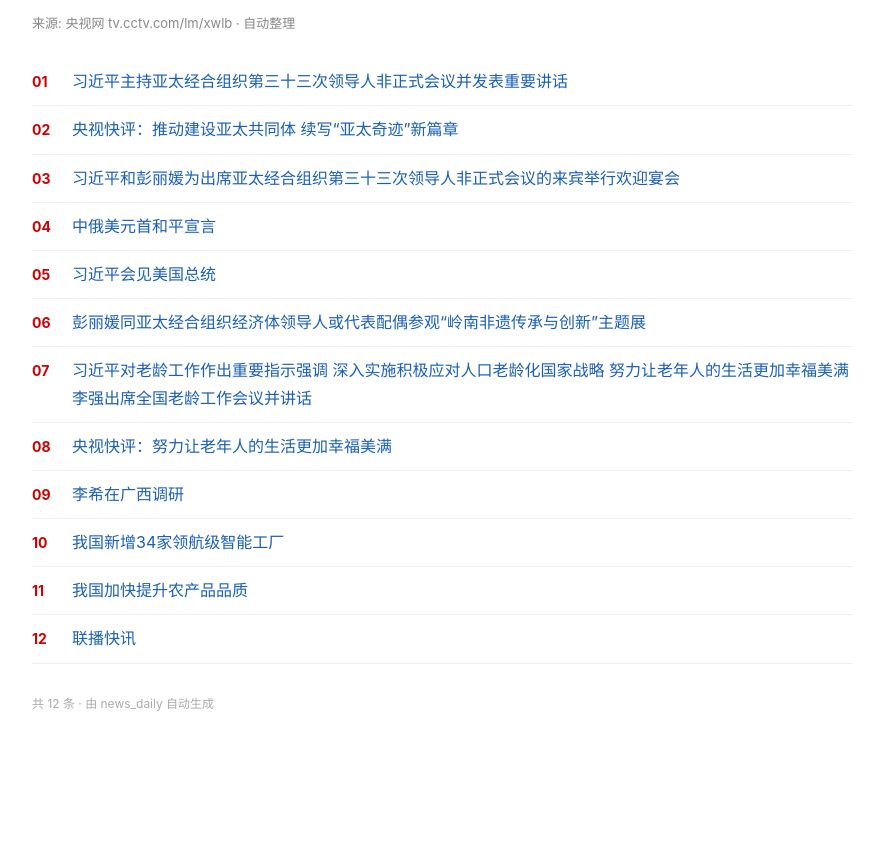
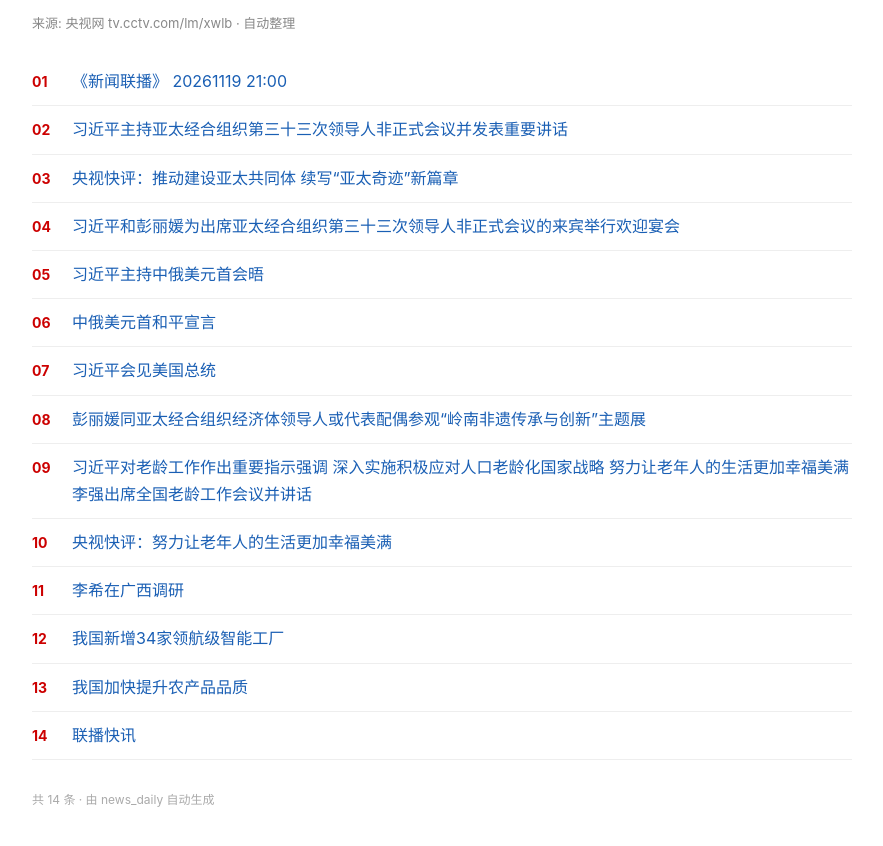
Before and after one commit to ichenc/news_daily, a plain HTML site: page 2026年/11月/19.html in a window 1280 px wide. Shown: the part 80-926 px from the top of the page, without its empty margins (198-1081 px from the left). Before the commit the page ends 834 px from the top, so only its background shows below. Drawn offline with Linux system fonts and the light colour scheme.

Commit message:
auto: 新闻联播 2026-11-19

```diff
--- a/2026年/11月/19.html
+++ b/2026年/11月/19.html
@@ -16,17 +16,19 @@ footer{margin-top:30px;color:#aaa;font-size:12px}
 <h1>新闻联播 · 2026年11月19日</h1>
 <div class="meta">来源: 央视网 tv.cctv.com/lm/xwlb · 自动整理</div>
 
-<ol><li class="item"><span class="num">01</span><a href="https://tv.cctv.com/2026/11/19/VIDE3I88nmWbFYOEXesSD9Xr261119.shtml" target="_blank">习近平主持亚太经合组织第三十三次领导人非正式会议并发表重要讲话</a></li>
-<li class="item"><span class="num">02</span><a href="https://tv.cctv.com/2026/11/19/VIDEvlq3JEl321PTrhiJ7fWH261119.shtml" target="_blank">央视快评：推动建设亚太共同体 续写“亚太奇迹”新篇章</a></li>
-<li class="item"><span class="num">03</span><a href="https://tv.cctv.com/2026/11/19/VIDEmjqxJhAa4PEQ91obruUn261119.shtml" target="_blank">习近平和彭丽媛为出席亚太经合组织第三十三次领导人非正式会议的来宾举行欢迎宴会</a></li>
-<li class="item"><span class="num">04</span><a href="https://tv.cctv.com/2026/11/19/VIDE3ODjQYrxazxB8tNApphd261119.shtml" target="_blank">中俄美元首和平宣言</a></li>
-<li class="item"><span class="num">05</span><a href="https://tv.cctv.com/2026/11/19/VIDE8A4RmuQcW3NVmjf5vDot261119.shtml" target="_blank">习近平会见美国总统</a></li>
-<li class="item"><span class="num">06</span><a href="https://tv.cctv.com/2026/11/19/VIDEoo7ViEyHPFi1Ira4YNni261119.shtml" target="_blank">彭丽媛同亚太经合组织经济体领导人或代表配偶参观“岭南非遗传承与创新”主题展</a></li>
-<li class="item"><span class="num">07</span><a href="https://tv.cctv.com/2026/11/19/VIDEDSdzinNG5CkZ6kFxG9da261119.shtml" target="_blank">习近平对老龄工作作出重要指示强调 深入实施积极应对人口老龄化国家战略 努力让老年人的生活更加幸福美满 李强出席全国老龄工作会议并讲话</a></li>
-<li class="item"><span class="num">08</span><a href="https://tv.cctv.com/2026/11/19/VIDEWhbcPTS87AemTZnAQHEi261119.shtml" target="_blank">央视快评：努力让老年人的生活更加幸福美满</a></li>
-<li class="item"><span class="num">09</span><a href="https://tv.cctv.com/2026/11/19/VIDEwAPNeeyUuxt85lvekFFa261119.shtml" target="_blank">李希在广西调研</a></li>
-<li class="item"><span class="num">10</span><a href="https://tv.cctv.com/2026/11/19/VIDE2FyQf4YHBR3kpsgiYXly261119.shtml" target="_blank">我国新增34家领航级智能工厂</a></li>
-<li class="item"><span class="num">11</span><a href="https://tv.cctv.com/2026/11/19/VIDEIUWMfkL8bxz5QkAUypEY261119.shtml" target="_blank">我国加快提升农产品品质</a></li>
-<li class="item"><span class="num">12</span><a href="https://tv.cctv.com/2026/11/19/VIDEMnbT3GcvnypoTc0FCfoE261119.shtml" target="_blank">联播快讯</a></li></ol>
-<footer>共 12 条 · 由 news_daily 自动生成</footer>
+<ol><li class="item"><span class="num">01</span><a href="https://tv.cctv.com/2026/11/19/VIDEMO4XRFz6heHFAoNIqZhL261119.shtml" target="_blank">《新闻联播》 20261119 21:00</a></li>
+<li class="item"><span class="num">02</span><a href="https://tv.cctv.com/2026/11/19/VIDE3I88nmWbFYOEXesSD9Xr261119.shtml" target="_blank">习近平主持亚太经合组织第三十三次领导人非正式会议并发表重要讲话</a></li>
+<li class="item"><span class="num">03</span><a href="https://tv.cctv.com/2026/11/19/VIDEvlq3JEl321PTrhiJ7fWH261119.shtml" target="_blank">央视快评：推动建设亚太共同体 续写“亚太奇迹”新篇章</a></li>
+<li class="item"><span class="num">04</span><a href="https://tv.cctv.com/2026/11/19/VIDEmjqxJhAa4PEQ91obruUn261119.shtml" target="_blank">习近平和彭丽媛为出席亚太经合组织第三十三次领导人非正式会议的来宾举行欢迎宴会</a></li>
+<li class="item"><span class="num">05</span><a href="https://tv.cctv.com/2026/11/19/VIDEtxpIi5fymnzINRpxfO4P261119.shtml" target="_blank">习近平主持中俄美元首会晤</a></li>
+<li class="item"><span class="num">06</span><a href="https://tv.cctv.com/2026/11/19/VIDE3ODjQYrxazxB8tNApphd261119.shtml" target="_blank">中俄美元首和平宣言</a></li>
+<li class="item"><span class="num">07</span><a href="https://tv.cctv.com/2026/11/19/VIDE8A4RmuQcW3NVmjf5vDot261119.shtml" target="_blank">习近平会见美国总统</a></li>
+<li class="item"><span class="num">08</span><a href="https://tv.cctv.com/2026/11/19/VIDEoo7ViEyHPFi1Ira4YNni261119.shtml" target="_blank">彭丽媛同亚太经合组织经济体领导人或代表配偶参观“岭南非遗传承与创新”主题展</a></li>
+<li class="item"><span class="num">09</span><a href="https://tv.cctv.com/2026/11/19/VIDEDSdzinNG5CkZ6kFxG9da261119.shtml" target="_blank">习近平对老龄工作作出重要指示强调 深入实施积极应对人口老龄化国家战略 努力让老年人的生活更加幸福美满 李强出席全国老龄工作会议并讲话</a></li>
+<li class="item"><span class="num">10</span><a href="https://tv.cctv.com/2026/11/19/VIDEWhbcPTS87AemTZnAQHEi261119.shtml" target="_blank">央视快评：努力让老年人的生活更加幸福美满</a></li>
+<li class="item"><span class="num">11</span><a href="https://tv.cctv.com/2026/11/19/VIDEwAPNeeyUuxt85lvekFFa261119.shtml" target="_blank">李希在广西调研</a></li>
+<li class="item"><span class="num">12</span><a href="https://tv.cctv.com/2026/11/19/VIDE2FyQf4YHBR3kpsgiYXly261119.shtml" target="_blank">我国新增34家领航级智能工厂</a></li>
+<li class="item"><span class="num">13</span><a href="https://tv.cctv.com/2026/11/19/VIDEIUWMfkL8bxz5QkAUypEY261119.shtml" target="_blank">我国加快提升农产品品质</a></li>
+<li class="item"><span class="num">14</span><a href="https://tv.cctv.com/2026/11/19/VIDEMnbT3GcvnypoTc0FCfoE261119.shtml" target="_blank">联播快讯</a></li></ol>
+<footer>共 14 条 · 由 news_daily 自动生成</footer>
 </body></html>
```
Also changed, not shown: index.html (+1 -1 lines), 1 other file.
